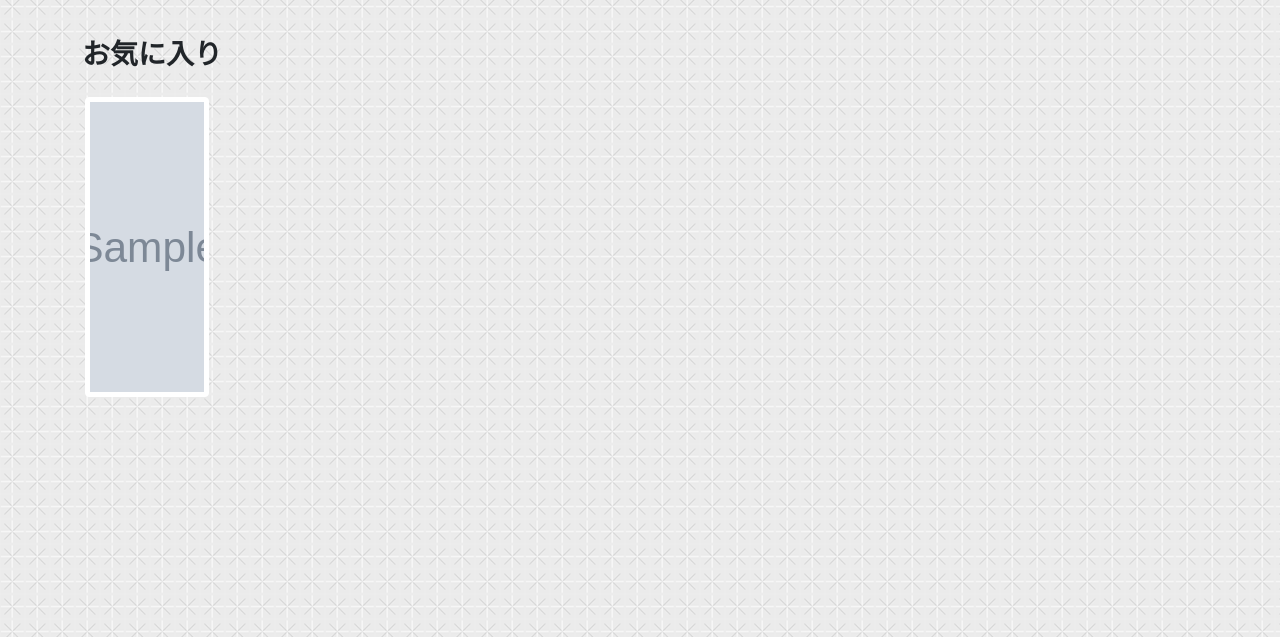
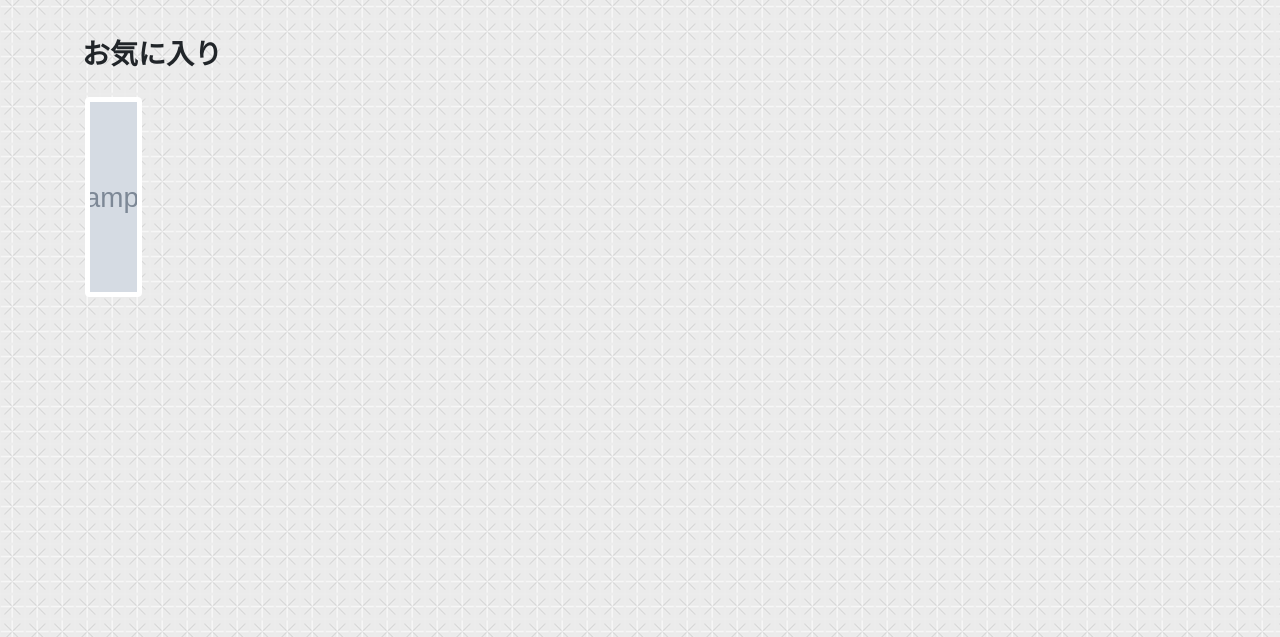
Before and after one commit to J-tano24/Portfolio, a Django app: page /fav_photos/ in a window 1280 px wide. Shown: the part 56-693 px from the top of the page. Run offline with Django 3.2, Linux system fonts and the light colour scheme; a user stored in the database is signed in; tables that the repository leaves empty hold one stand-in row (values such as "Sample post"); grey boxes marked "Sample" are stand-in pictures; some libraries are stand-ins or nearby versions.

Commit message:
photo_list display 25%

```diff
--- a/static/css/style.css
+++ b/static/css/style.css
@@ -47,10 +47,10 @@ b {
   flex-wrap: wrap;
 }
 .photos-list img{
-  height: 300px;
+  height: 200px;
   object-fit: cover;
   display: inline-block;
-  width: calc(33.3% - 10px);
+  width: calc(25% - 10px);
   margin: 3px;
   cursor: pointer;
 }
```
Also changed, not shown: 2 other files.
